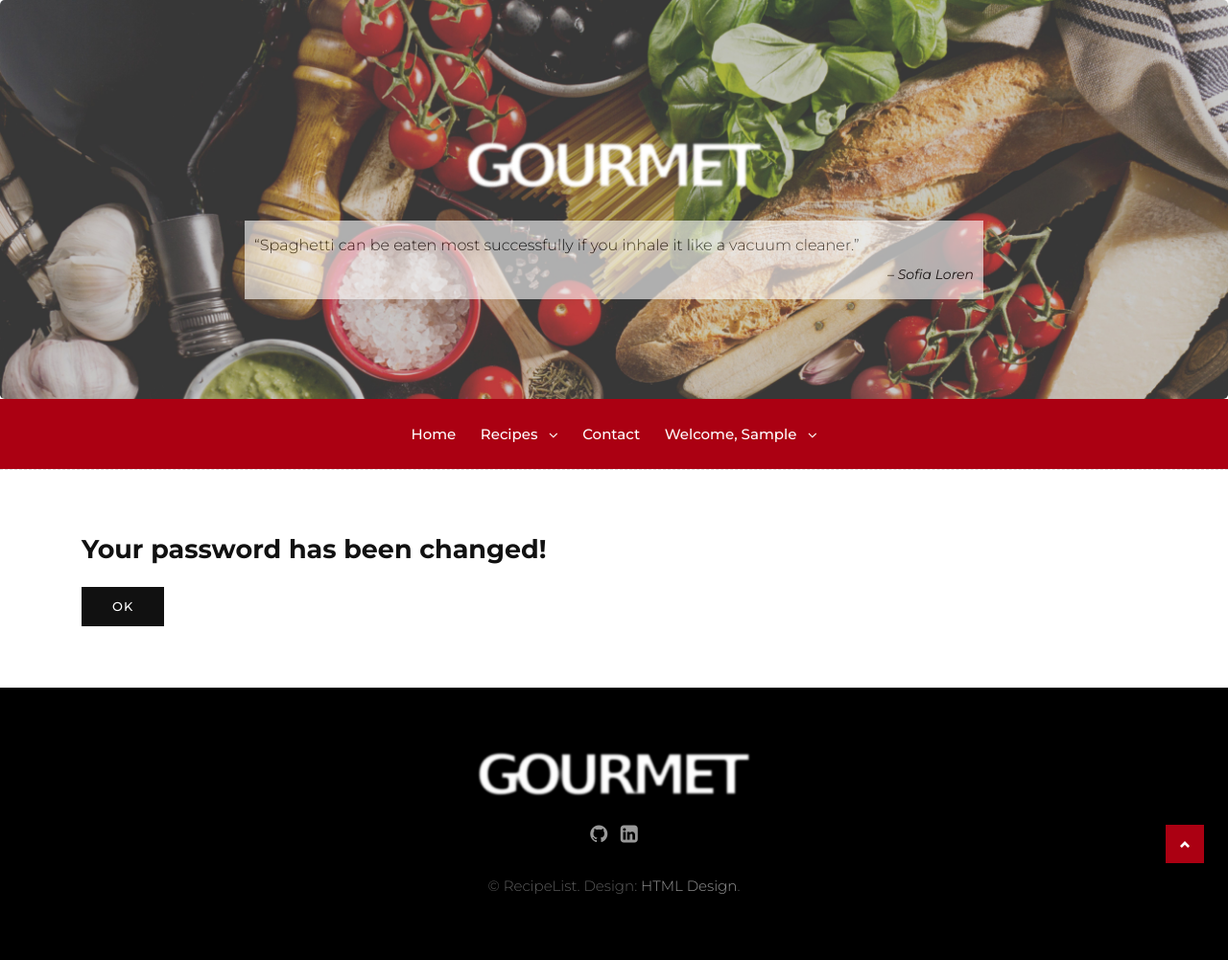
After one commit to ndestrieux/my_recipes_web_app, a Django app: page /change_password/done/ in a window 1280 px wide. The commit adds this page. Shown: the whole page at 96% size. Run offline with Django 4.2, Linux system fonts and the light colour scheme; the visitor is signed in with stand-in values (Sample User, id 1); parts of the project's set-up code (start-up, migrations or seed data) failed here and were passed over; some libraries are stand-ins or nearby versions.

Commit message:
Password change functionality added

```diff
--- a/app/templates/base.html
+++ b/app/templates/base.html
@@ -114,7 +114,7 @@
                                 <a class="dropdown-item" href="{% url 'favorite-recipes' %}">Favorite recipes</a>
                                 <div class="dropdown-divider"></div>
                                 <a class="dropdown-item" href="#">Profile</a>
-                                <a class="dropdown-item" href="#">Change password</a>
+                                <a class="dropdown-item" href="{% url 'password_change' %}">Change password</a>
                                 <div class="dropdown-divider"></div>
                                 <a class="dropdown-item" href="{% url 'logout' %}">Logout</a>
                             </div>
--- /dev/null
+++ b/app/templates/users/password_change_done.html
@@ -0,0 +1,11 @@
+{% extends "../base.html" %}
+
+{% block content %}
+<section class="section wb">
+    <div class="container">
+        <h2>Your password has been changed!</h2>
+        <a href="{% url 'home' %}" class="btn btn-primary">OK</a>
+    </div>
+</section>
+
+{% endblock %}
--- a/app/urls.py
+++ b/app/urls.py
@@ -1,4 +1,5 @@
-from django.contrib.auth.views import LogoutView
+from django.contrib.auth.views import (LogoutView, PasswordChangeDoneView,
+                                       PasswordChangeView)
 from django.urls import path
 
 from app.views import (FavoriteRecipeListView, GeneratePdf, HomePageView,
@@ -14,6 +15,16 @@ app_patterns = [
     path("register/", UserRegistrationView.as_view(), name="register"),
     path("login/", UserLoginView.as_view(), name="login"),
     path("logout/", LogoutView.as_view(), name="logout"),
+    path(
+        "change_password/",
+        PasswordChangeView.as_view(template_name="users/password_change.html"),
+        name="password_change",
+    ),
+    path(
+        "change_password/done/",
+        PasswordChangeDoneView.as_view(template_name="users/password_change_done.html"),
+        name="password_change_done",
+    ),
     path("home/", HomePageView.as_view(), name="home"),
     path("newrecipe/", RecipeCreationView.as_view(), name="add-recipe"),
     path("recipes/", RecipeListView.as_view(), name="recipe-list"),
```
Also changed, not shown: app/templates/users/password_change.html (added, +18 -0 lines).
